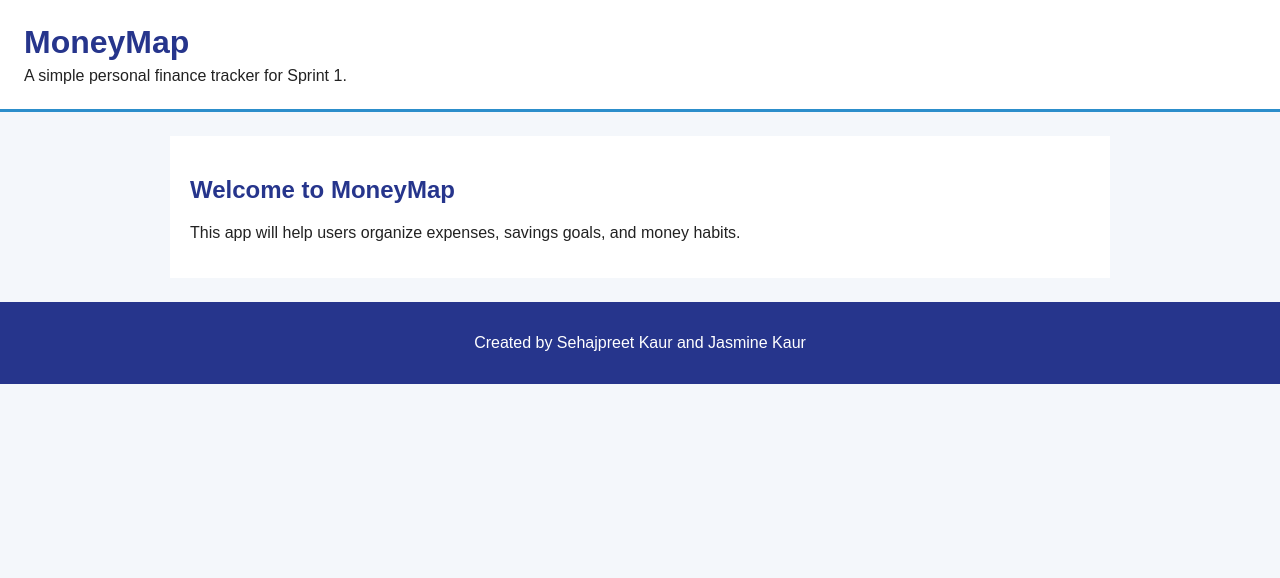
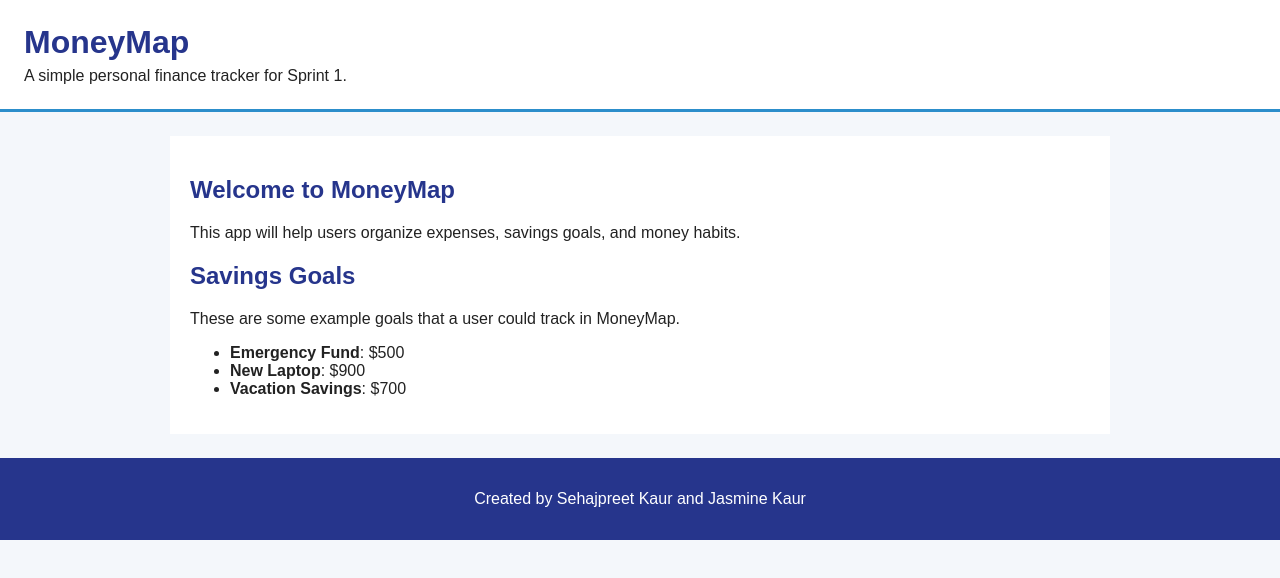
Before and after one commit to jasminekaurjogar/Full-Stack-Project, a React (Vite) app: page / in a window 1280 px wide. Shown: the top 578 px of the page. Built offline with nearby package versions, Linux system fonts and the light colour scheme.

Commit message:
show savings goals in app

```diff
--- a/src/App.tsx
+++ b/src/App.tsx
@@ -1,3 +1,5 @@
+import { SavingsGoals } from "./components/SavingsGoals/SavingsGoals";
+
 function App() {
   return (
     <>
@@ -12,6 +14,7 @@ function App() {
           This app will help users organize expenses, savings goals, and money
           habits.
         </p>
+        <SavingsGoals />
       </main>
 
       <footer>
```
